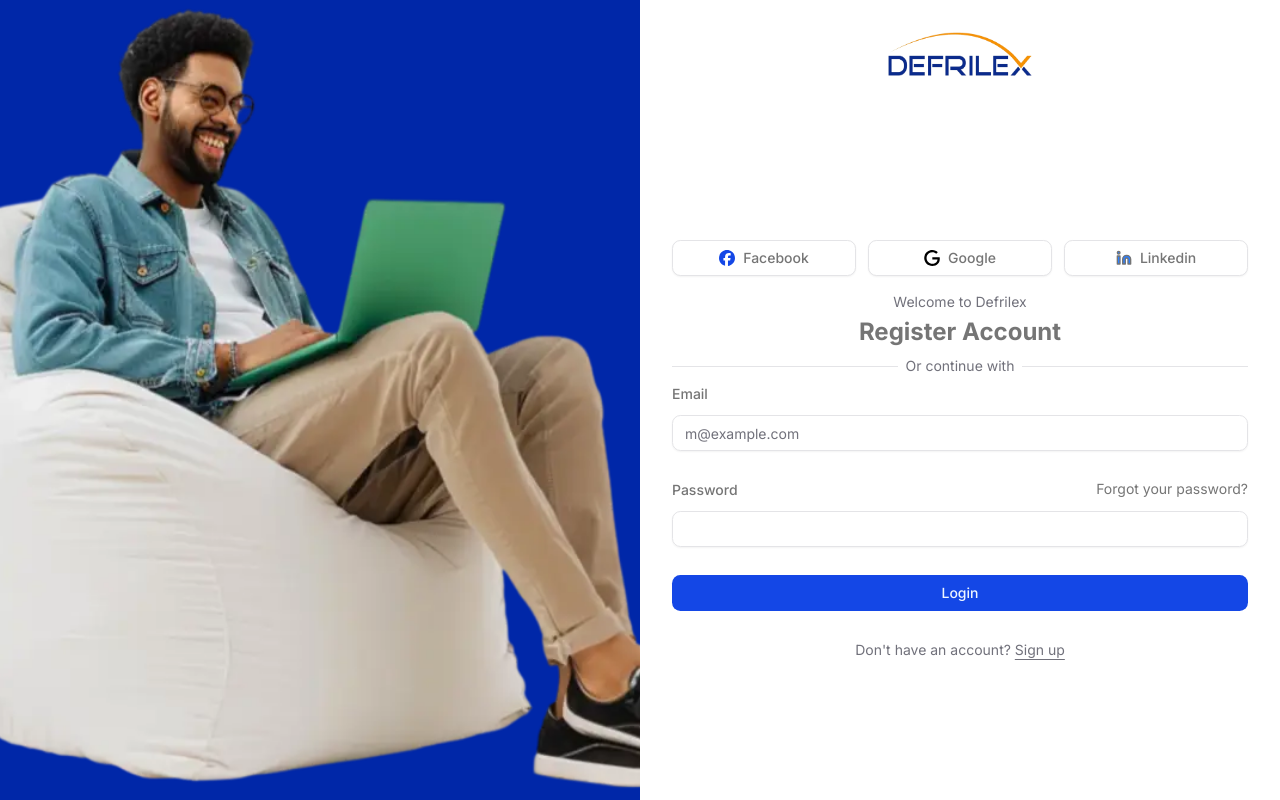
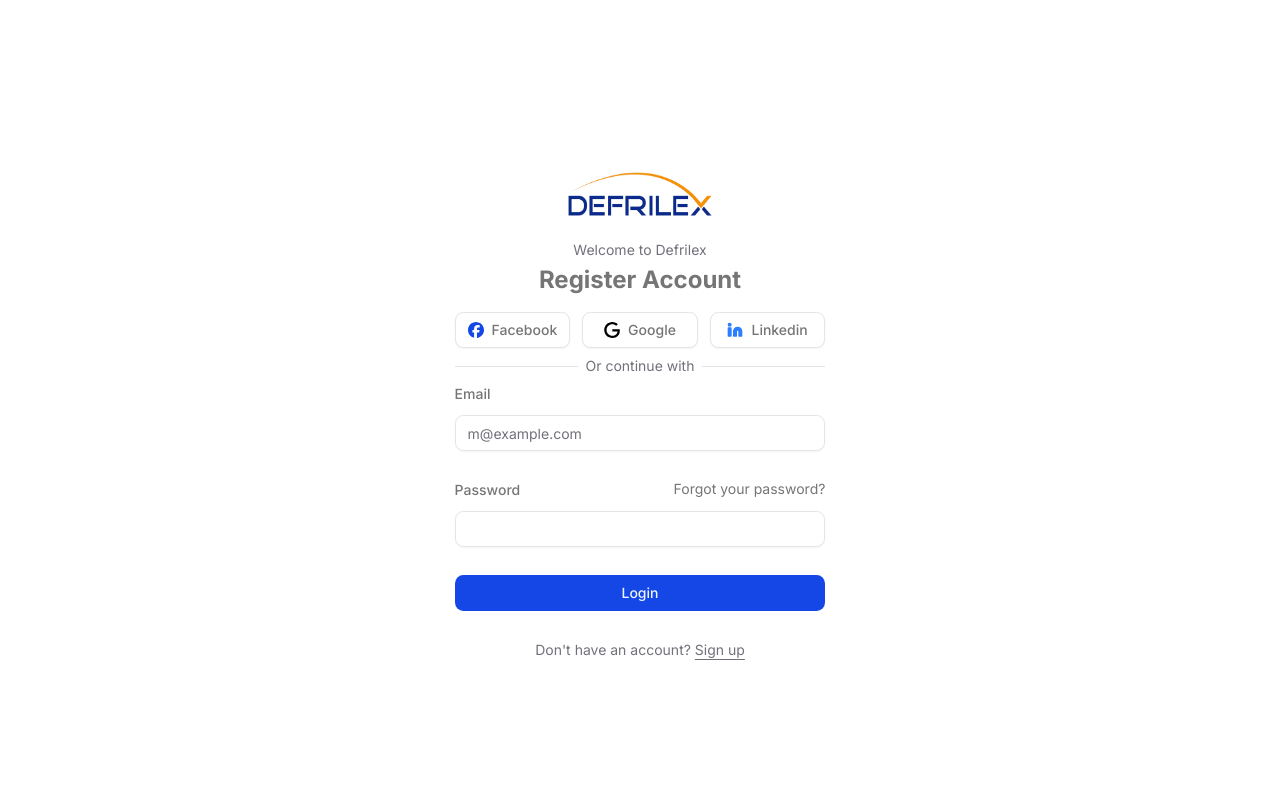
Before and after one commit to jbob9/defrilex, a Next.js app: page /register in a window 1280 px wide. Built offline with nearby package versions, Linux system fonts and the light colour scheme.

Commit message:
continue to fix some ui quirk in the app

```diff
--- a/app/(app)/account-section.tsx
+++ b/app/(app)/account-section.tsx
@@ -11,7 +11,7 @@
           <div className="col-xl-6">
             <div className="bg-[hsl(0,0%,13%)] py-[45px] px-[60px] md:py-[30px] md:px-10 w-full relative rounded-lg flex items-end">
               <div className="max-w-[270px]">
-                <h1 className="font-semibold text-white leading-snug text-4xl">
+                <h1 className="font-semibold text-white leading-snug text-2xl md:text-4xl">
                   I&apos;m looking for interpretation{" "}
                   <span className="text-highlight">work</span>
                 </h1>
@@ -27,7 +27,7 @@
                   </Link>
                 </div>
               </div>
-              <div className="hidden sm:bloc">
+              <div className="hidden sm:block">
                 <Image width={295} height={208} src="/account-1.webp" alt="" />
               </div>
             </div>
@@ -35,7 +35,7 @@
           <div className="col-xl-6">
             <div className="bg-[hsl(226,100%,16.5%)] py-[45px] px-[60px] md:py-[30px] md:px-10 w-full relative rounded-lg flex items-end">
               <div className="max-w-[270px]">
-                <h3 className="font-semibold text-white leading-snug text-4xl">
+                <h3 className="font-semibold text-white leading-snug text-2xl md:text-4xl">
                   I need interpreters for my{" "}
                   <span className="text-highlight">project</span>
                 </h3>
--- a/app/(app)/footer.tsx
+++ b/app/(app)/footer.tsx
@@ -150,8 +150,8 @@
           </div>
           <div>
             <h5 className="text-white mb-5 font-semibold"> Contact Us</h5>
-            <ul className="footer-contact-menu">
-              <li className="footer-contact-menu__item">
+            <ul className="flex flex-col gap-2">
+              <li className="flex items-center gap-2">
                 <div className="text-[hsl(226,100%,33%)]">
                   <MapPin className="size-5" />
                 </div>
@@ -159,7 +159,7 @@
                   <p> 12000 Biscayne Blvd Suite 205, Miami, FL 33181</p>
                 </div>
               </li>
-              <li className="footer-contact-menu__item">
+              <li className="flex items-center gap-2">
                 <div className="text-[hsl(226,100%,33%)]">
                   <PhoneIcon className="size-5" />
                 </div>
@@ -169,7 +169,7 @@
                   </a>
                 </div>
               </li>
-              <li className="footer-contact-menu__item">
+              <li className="flex items-center gap-2">
                 <div className="text-[hsl(226,100%,33%)]">
                   <SendIcon className="size-5" />
                 </div>
--- a/app/(app)/how-work-section.tsx
+++ b/app/(app)/how-work-section.tsx
@@ -31,7 +31,7 @@
           <div className="col-lg-66 col-sm-6">
             <div className="relative z-1">
               <span className="size-20 flex justify-center items-center rounded-full mx-auto my-0 bg-[hsl(226,100%,33%)]/10 text-[hsl(226,100%,33%)] group-hover:bg-[hsl(hsl(226,100%,33%))] group-hover:text-white">
-                <HandCoinsIcon className="size-6 md:size-8"/>
+                <HandCoinsIcon className="size-6"/>
               </span>
               <div className="text-center mb-6">
                 <h5 className="font-semibold text-xl">
@@ -48,7 +48,7 @@
           <div className="col-lg-66 col-sm-6">
             <div className="relative z-1">
               <span className="size-20 flex justify-center items-center rounded-full mx-auto my-0 bg-[hsl(226,100%,33%)]/10 text-[hsl(226,100%,33%)] group-hover:bg-[hsl(hsl(226,100%,33%))] group-hover:text-white">
-                <ChevronsUpIcon  className="size-6 md:size-8"/>
+                <ChevronsUpIcon className="size-6"/>
               </span>
               <div className="text-center mb-6">
                 <h5 className="font-semibold text-xl"> Rapid Deployment </h5>
@@ -62,7 +62,7 @@
           <div className="col-lg-66 col-sm-6">
             <div className="relative z-1">
               <span className="size-20 flex justify-center items-center rounded-full mx-auto my-0 bg-[hsl(226,100%,33%)]/10 text-[hsl(226,100%,33%)] group-hover:bg-[hsl(hsl(226,100%,33%))] group-hover:text-white">
-                <FolderClockIcon className="size-6 md:size-8" />
+                <FolderClockIcon className="size-6 " />
               </span>
               <div className="text-center mb-6">
                 <h5 className="font-semibold text-xl"> 24/7 Availability </h5>
@@ -77,7 +77,7 @@
           <div className="col-lg-66 col-sm-6">
             <div className="relative z-1">
               <span className="size-20 flex justify-center items-center rounded-full mx-auto my-0 bg-[hsl(226,100%,33%)]/10 text-[hsl(226,100%,33%)] group-hover:bg-[hsl(hsl(226,100%,33%))] group-hover:text-white">
-                <ListChecks />
+                <ListChecks className="size-6"/>
               </span>
               <div className="text-center mb-6">
                 <h5 className="font-semibold text-xl">
@@ -95,7 +95,7 @@
           <div className="col-lg-66 col-sm-6">
             <div className="relative z-1">
               <span className="size-20 flex justify-center items-center rounded-full mx-auto my-0 bg-[hsl(226,100%,33%)]/10 text-[hsl(226,100%,33%)] group-hover:bg-[hsl(hsl(226,100%,33%))] group-hover:text-white">
-                <Languages />{" "}
+                <Languages className="size-6"/>{" "}
               </span>
               <div className="text-center mb-6">
                 <h5 className="font-semibold text-xl">
@@ -112,7 +112,7 @@
           <div className="col-lg-66 col-sm-6">
             <div className="relative z-1">
               <span className="size-20 flex justify-center items-center rounded-full mx-auto my-0 bg-[hsl(226,100%,33%)]/10 text-[hsl(226,100%,33%)] group-hover:bg-[hsl(hsl(226,100%,33%))] group-hover:text-white">
-                <CalendarDays />
+                <CalendarDays className="size-6"/>
               </span>
               <div className="text-center mb-6">
                 <h5 className="font-semibold text-xl">
--- a/app/(auth)/auth-form.tsx
+++ b/app/(auth)/auth-form.tsx
@@ -19,6 +19,12 @@
 }) {
   return (
     <div className="flex flex-col gap-4">
+      <div className="flex flex-col items-center gap-1 text-center">
+        <p className="text-muted-foreground text-sm text-balance">
+          {action === "login" ? "Welcome back" : "Welcome to Defrilex"}
+        </p>
+        <h1 className="text-2xl font-bold capitalize">{action} account</h1>
+      </div>
       <div className="grid grid-cols-2 md:grid-cols-3 gap-3">
         <Button variant="outline" type="button">
           <svg
@@ -48,16 +54,11 @@
           type="button"
           className="col-span-full md:col-span-1"
         >
-          <LinkedinIcon className="fill-blue-500" />
+          <LinkedinIcon className="text-blue-500 fill-blue-500" />
           Linkedin
         </Button>
       </div>
-      <div className="flex flex-col items-center gap-1 text-center">
-        <p className="text-muted-foreground text-sm text-balance">
-          {action === "login" ? "Welcome back" : "Welcome to Defrilex"}
-        </p>
-        <h1 className="text-2xl font-bold capitalize">{action} account</h1>
-      </div>
+
       <FieldSeparator>Or continue with</FieldSeparator>
       <form className={cn("flex flex-col gap-6", className)} {...props}>
         <FieldGroup>
--- a/app/(auth)/layout.tsx
+++ b/app/(auth)/layout.tsx
@@ -3,18 +3,7 @@
 
 const AuthLayout = ({ children }: { children: React.ReactNode }) => {
   return (
-    <div className="grid min-h-svh lg:grid-cols-2">
-      <div className="bg-[hsl(226,100%,33%)] relative hidden lg:block">
-        <div>
-          <Image
-            src="/auth.webp"
-            alt="Image"
-            height={581}
-            width={668}
-            className="absolute inset-0 h-full w-full object-cover dark:brightness-[0.2] dark:grayscale"
-          />
-        </div>
-      </div>
+    <div className="flex items-center justify-center bg-white min-h-svh">
       <div className="flex flex-col pt-8 bg-white gap-6">
         <div className="flex justify-center ">
           <Link href="/">
```
